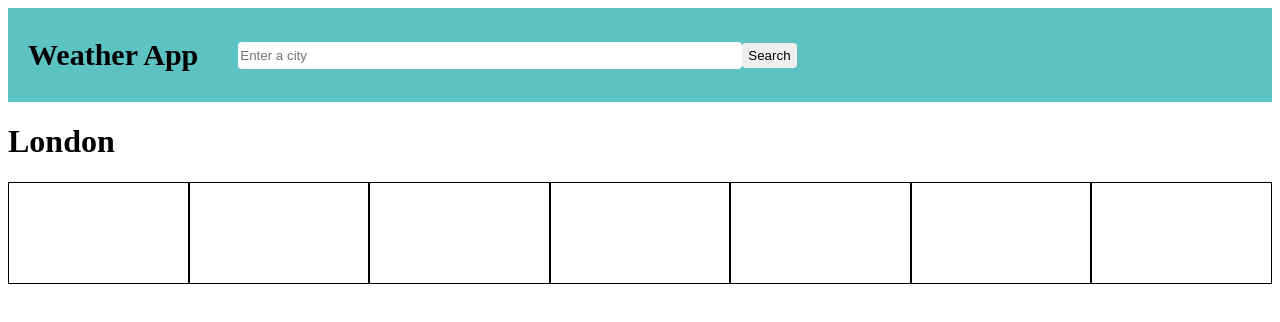
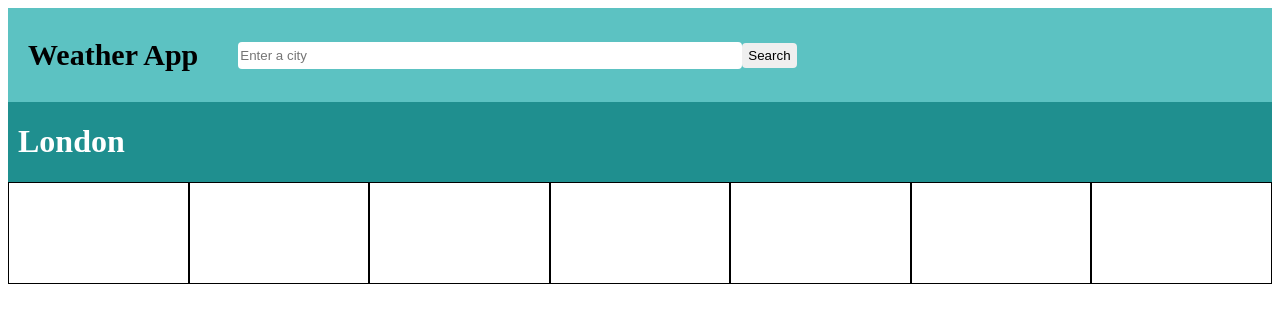
Before and after one commit to danikvh/weather-app, a website: page src/index.html in a window 1280 px wide. Drawn offline with Linux system fonts and the light colour scheme; no server answers; files whose address does not match are found by name.

Commit message:
Format of headline

```diff
--- a/src/style.css
+++ b/src/style.css
@@ -30,6 +30,14 @@
     height: 25px;
 }
 
+.headline {
+    display: flex;
+    align-items: center;
+    padding-left: 10px;
+    background-color: rgb(31, 143, 143);
+    color: white;
+}
+
 .info {
     display: flex;
 }
```
Also changed, not shown: dist/main.js.
